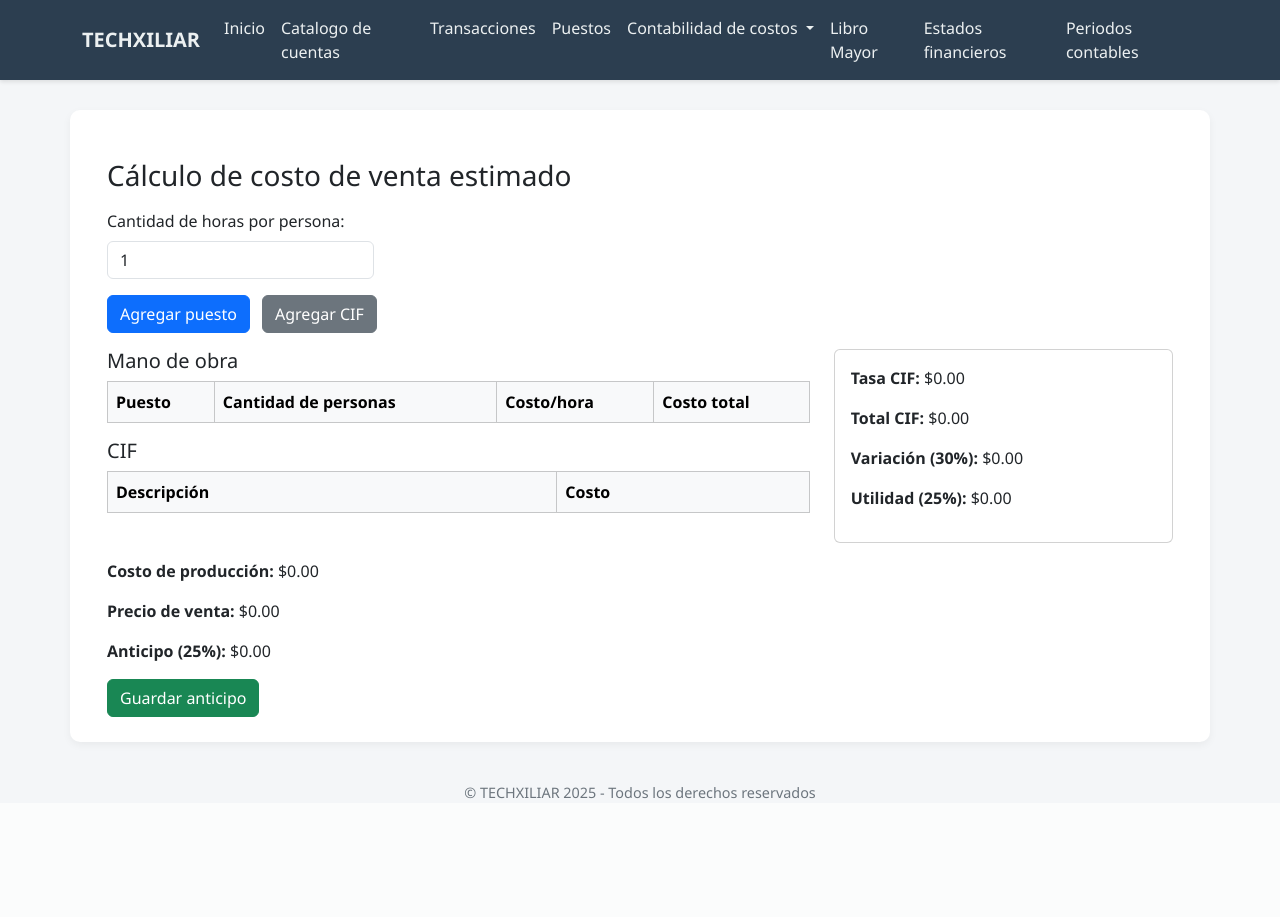
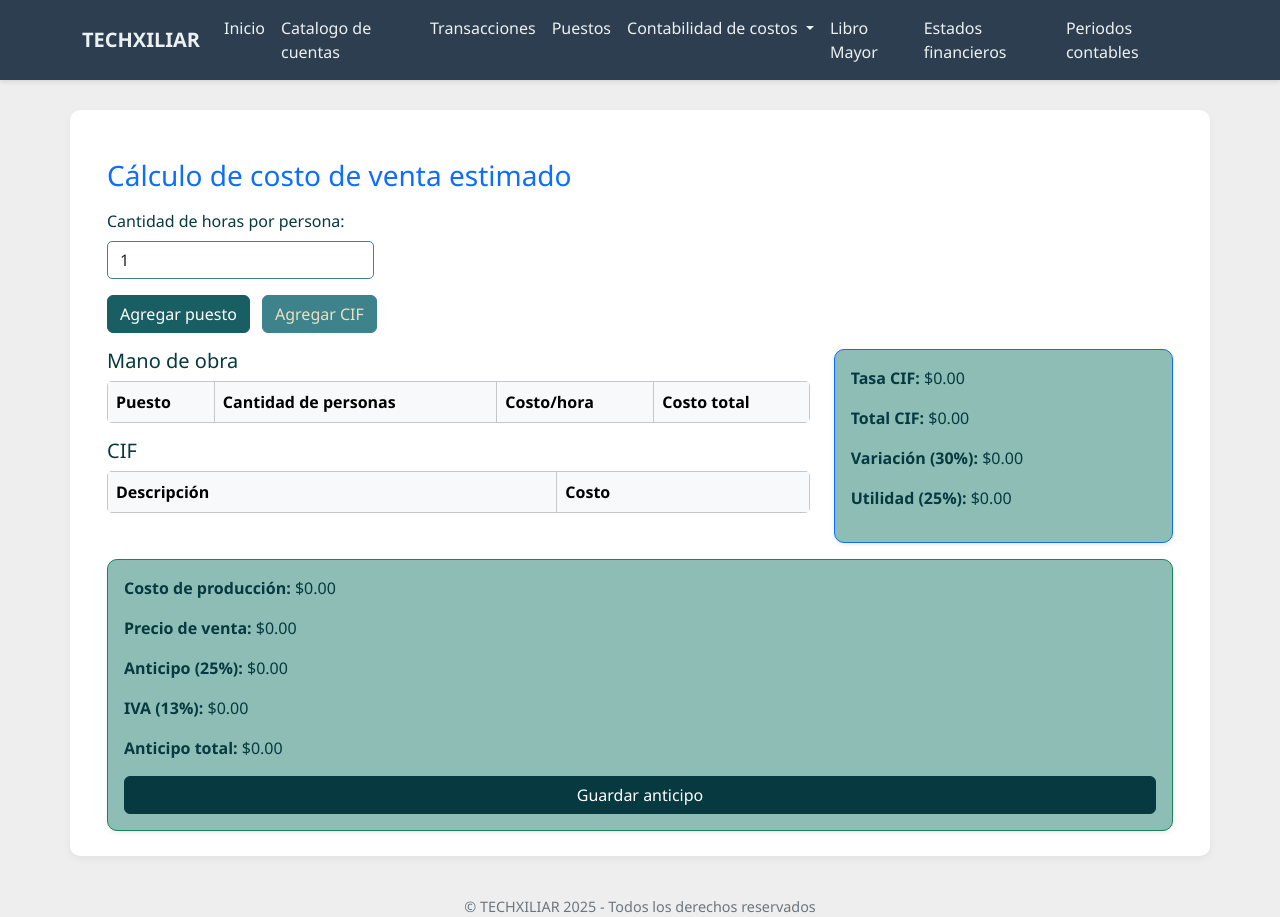
Before and after one commit to ChrisPleitez4/Proyecto-SIC-2025, a Django app: page /costosventa/ in a window 1280 px wide. Before the commit the page ends 799 px from the top, so only its background shows below. Run offline with Django 5.2, Linux system fonts and the light colour scheme; data that the repository does not hold is empty.

Commit message:
costoventas actualizado

```diff
--- /dev/null
+++ b/SIC_2025/costosventa/static/css/costosventa.css
@@ -0,0 +1,86 @@
+/* General */
+body {
+    background-color: #eee;
+    color: #063940;
+}
+
+/* Tablas */
+table {
+    background-color: #FFFFFF;
+    border-radius: 5px;
+    overflow: hidden;
+}
+
+table th {
+    background-color: #195E63;
+    color: #ECE1C3;
+}
+
+table td {
+    vertical-align: middle;
+}
+
+/* Cards */
+.card {
+    background-color: #8EBDB6;
+    color: #063940;
+    border-radius: 10px;
+}
+
+/* Botones */
+.btn-primary {
+    background-color: #195E63;
+    border-color: #195E63;
+}
+
+.btn-primary:hover {
+    background-color: #3E838C;
+    border-color: #3E838C;
+}
+
+.btn-secondary {
+    background-color: #3E838C;
+    border-color: #3E838C;
+    color: #ECE1C3;
+}
+
+.btn-secondary:hover {
+    background-color: #195E63;
+    border-color: #195E63;
+    color: #ECE1C3;
+}
+
+.btn-success {
+    background-color: #063940;
+    border-color: #063940;
+}
+
+.btn-success:hover {
+    background-color: #195E63;
+    border-color: #195E63;
+}
+
+/* Modals */
+.modal-header.bg-primary {
+    background-color: #195E63 !important;
+}
+
+.modal-header.bg-secondary {
+    background-color: #3E838C !important;
+}
+
+.modal-content {
+    border-radius: 10px;
+}
+
+/* Inputs */
+input.form-control, select.form-select {
+    border-radius: 5px;
+    border: 1px solid #3E838C;
+}
+
+/* Resaltar valores importantes */
+#anticipo_total {
+    font: semibold 14px;
+    color: #063940;
+}
--- a/SIC_2025/costosventa/static/js/calcular.js
+++ b/SIC_2025/costosventa/static/js/calcular.js
@@ -21,13 +21,16 @@ document.addEventListener("DOMContentLoaded", () => {
         })
         .then(res => res.json())
         .then(data => {
+            // Mostrar valores
             document.getElementById("tasa_cif_pro").innerText = toMoney(data.tasa_cif);
-            document.getElementById("total_cif").innerText = toMoney(data.total_cif_proyecto);
+            document.getElementById("total_cif").innerText = toMoney(data.total_cif_proyecto); // mostrar solo CIF del proyecto
             document.getElementById("variacion").innerText = toMoney(data.variacion);
             document.getElementById("utilidad").innerText = toMoney(data.utilidad);
             document.getElementById("costo_produccion").innerText = toMoney(data.costo_produccion);
-            document.getElementById("costo_venta").innerText = toMoney(data.costo_venta);
-            document.getElementById("anticipo").innerText = toMoney(data.anticipo);
+            document.getElementById("precio_venta").innerText = toMoney(data.precio_venta); // precio de venta total
+            document.getElementById("anticipo").innerText = toMoney(data.precio_venta * 0.25); // recalcular anticipo desde precio de venta
+            document.getElementById("iva").innerText = toMoney(data.precio_venta * 0.13); // recalcular IVA desde precio de venta
+            document.getElementById("anticipo_total").innerText = toMoney((data.precio_venta * 0.25) + (data.precio_venta * 0.13));
         });
     };
 
@@ -45,15 +48,6 @@ document.addEventListener("DOMContentLoaded", () => {
         const nombre = option.text;
         const salarioHora = parseFloat(document.getElementById("salarioHora").value);
         const cantidad = parseInt(document.getElementById("cantidadPersonas").value);
-
-        console.log({
-            id,
-            salarioHora,
-            cantidad,
-            salarioHoraRaw: document.getElementById("salarioHora").value,
-            cantidadRaw: document.getElementById("cantidadPersonas").value
-        });
-
 
         if (!id || isNaN(salarioHora) || isNaN(cantidad) || cantidad <= 0) {
             alert("Complete correctamente todos los campos del puesto.");
@@ -116,7 +110,9 @@ document.addEventListener("DOMContentLoaded", () => {
     // Guardar anticipo
     document.getElementById("guardarAnticipo").addEventListener("click", () => {
         const anticipo = parseFloat(document.getElementById("anticipo").innerText);
-        const costoVenta = parseFloat(document.getElementById("costo_venta").innerText);
+        const iva = parseFloat(document.getElementById("iva").innerText);
+        const anticipoTotal = parseFloat(document.getElementById("anticipo_total").innerText);
+        const precioVenta = parseFloat(document.getElementById("precio_venta").innerText);
 
         if (isNaN(anticipo) || anticipo <= 0) {
             alert("Debe calcular primero el costo antes de guardar el anticipo.");
@@ -131,7 +127,9 @@ document.addEventListener("DOMContentLoaded", () => {
             },
             body: new URLSearchParams({
                 anticipo: anticipo.toFixed(2),
-                costo_venta: costoVenta.toFixed(2)
+                iva: iva.toFixed(2),
+                anticipo_total: anticipoTotal.toFixed(2),
+                precio_venta: precioVenta.toFixed(2)
             })
         })
         .then(res => res.json())
--- a/SIC_2025/costosventa/templates/costosventa.html
+++ b/SIC_2025/costosventa/templates/costosventa.html
@@ -2,9 +2,13 @@
 {% block title %}Estimación de costo de venta{% endblock %}
 {% load static %}
 
+{% block extra_css %}
+<link rel="stylesheet" href="{% static 'css/costosventa.css' %}">
+{% endblock %}
+
 {% block content %}
 <div class="container mt-4">
-    <h3 class="mb-3">Cálculo de costo de venta estimado</h3>
+    <h3 class="mb-3 text-primary">Cálculo de costo de venta estimado</h3>
 
     <div class="mb-3">
         <label for="horas_persona" class="form-label">Cantidad de horas por persona:</label>
@@ -45,7 +49,7 @@
         </div>
 
         <div class="col-md-4">
-            <div class="card p-3">
+            <div class="card p-3 shadow-sm border-primary">
                 <p><b>Tasa CIF:</b> $<span id="tasa_cif_pro">0.00</span></p>
                 <p><b>Total CIF:</b> $<span id="total_cif">0.00</span></p>
                 <p><b>Variación (30%):</b> $<span id="variacion">0.00</span></p>
@@ -54,10 +58,12 @@
         </div>
     </div>
 
-    <div class="mt-3">
+    <div class="mt-3 card p-3 shadow-sm border-success">
         <p><b>Costo de producción:</b> $<span id="costo_produccion">0.00</span></p>
-        <p><b>Precio de venta:</b> $<span id="costo_venta">0.00</span></p>
+        <p><b>Precio de venta:</b> $<span id="precio_venta">0.00</span></p>
         <p><b>Anticipo (25%):</b> $<span id="anticipo">0.00</span></p>
+        <p><b>IVA (13%):</b> $<span id="iva">0.00</span></p>
+        <p><b>Anticipo total:</b> $<span id="anticipo_total">0.00</span></p>
         <button id="guardarAnticipo" class="btn btn-success">Guardar anticipo</button>
     </div>
 </div>
@@ -65,8 +71,8 @@
 <!-- Modal Puesto -->
 <div class="modal fade" id="modalPuesto" tabindex="-1" aria-hidden="true">
   <div class="modal-dialog">
-    <div class="modal-content">
-      <div class="modal-header"><h5>Agregar Puesto</h5></div>
+    <div class="modal-content border-primary">
+      <div class="modal-header bg-primary text-white"><h5>Agregar Puesto</h5></div>
       <div class="modal-body">
         <label>Puesto:</label>
         <select id="puestoSelect" class="form-select">
@@ -93,8 +99,8 @@
 <!-- Modal CIF -->
 <div class="modal fade" id="modalCif" tabindex="-1" aria-hidden="true">
   <div class="modal-dialog">
-    <div class="modal-content">
-      <div class="modal-header"><h5>Agregar CIF</h5></div>
+    <div class="modal-content border-secondary">
+      <div class="modal-header bg-secondary text-white"><h5>Agregar CIF</h5></div>
       <div class="modal-body">
         <label>Descripción:</label>
         <input type="text" id="descripcionCif" class="form-control">
--- a/SIC_2025/costosventa/views.py
+++ b/SIC_2025/costosventa/views.py
@@ -35,8 +35,10 @@ def calcular_costo(request):
         variacion = (total_mod + total_cif_proyecto) * Decimal('0.30')
         costo_produccion = total_mod + total_cif_proyecto + variacion
         utilidad = costo_produccion * Decimal('0.25')
-        costo_venta = costo_produccion + utilidad
-        anticipo = costo_venta * Decimal('0.25')
+        precio_venta = costo_produccion + utilidad
+        anticipo = precio_venta * Decimal('0.25')
+        iva = precio_venta * Decimal('0.13')
+        anticipo_total = anticipo + iva
 
         return JsonResponse({
             'total_mod': float(total_mod),
@@ -46,8 +48,10 @@ def calcular_costo(request):
             'variacion': float(variacion),
             'costo_produccion': float(costo_produccion),
             'utilidad': float(utilidad),
-            'costo_venta': float(costo_venta),
-            'anticipo': float(anticipo)
+            'precio_venta': float(precio_venta),
+            'anticipo': float(anticipo),
+            'iva': float(iva),
+            'anticipo_total': float(anticipo_total)
         })
     else:
         puestos = Puesto.objects.all()
@@ -55,24 +59,27 @@ def calcular_costo(request):
 
 def guardar_anticipo(request):
     if request.method == 'POST':
-        monto = Decimal(request.POST.get('anticipo', 0))
-        costo_venta = Decimal(request.POST.get('costo_venta', 0))
+        monto_caja = Decimal(request.POST.get('anticipo_total', 0))
+        monto_anticipo = Decimal(request.POST.get('anticipo', 0))
+        monto_iva = Decimal(request.POST.get('iva', 0))
+        precio_venta = Decimal(request.POST.get('precio_venta', 0))
 
         # Cuentas involucradas
         cuenta_caja = Cuenta.objects.get(nombreCuenta="Caja")
         cuenta_anticipo = Cuenta.objects.get(nombreCuenta="Anticipo de clientes")
+        cuenta_iva = Cuenta.objects.get(nombreCuenta="Retenciones por pagar (Débito Fiscal)")
 
-        descripcion = f"Anticipo del proyecto con un total de ${costo_venta} estimado."
+        descripcion = f"Anticipo del proyecto con un total de ${precio_venta} estimado."
 
         transaccion = Transaccion.objects.create(
             descripcion=descripcion,
             fecha=timezone.now(),
-            monto=monto
+            monto=monto_caja
         )
 
         # Movimiento Deudor (Caja)
         Movimiento.objects.create(
-            monto=monto,
+            monto=monto_caja,
             tipo=True,  # Deudora
             cuenta=cuenta_caja,
             transaccion=transaccion
@@ -80,11 +87,19 @@ def guardar_anticipo(request):
 
         # Movimiento Acreedor (Anticipo de clientes)
         Movimiento.objects.create(
-            monto=monto,
+            monto=monto_anticipo,
             tipo=False,  # Acreedora
             cuenta=cuenta_anticipo,
             transaccion=transaccion
         )
 
+        # Movimiento iva (Anticipo de clientes)
+        Movimiento.objects.create(
+            monto=monto_iva,
+            tipo=False,  # Acreedora
+            cuenta=cuenta_iva,
+            transaccion=transaccion
+        )
+
         return JsonResponse({'mensaje': 'Anticipo guardado correctamente.'})
     return JsonResponse({'error': 'Método no permitido'}, status=405)
```
Also changed, not shown: SIC_2025/periodos/static/css/periodos.css (added, +135 -0 lines), SIC_2025/periodos/templates/crear_periodo.html (+13 -5 lines), SIC_2025/periodos/templates/lista_periodos.html (+29 -14 lines).
